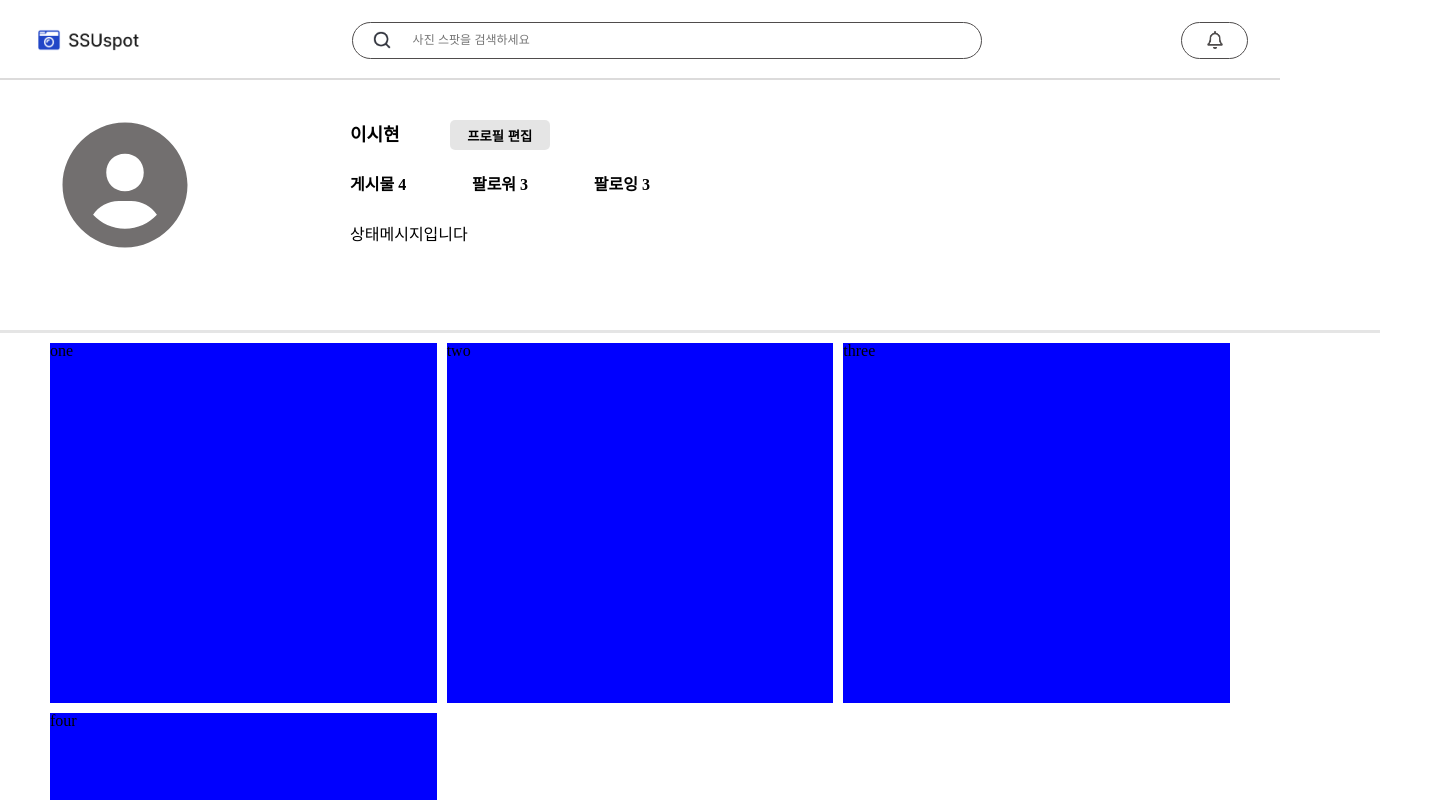
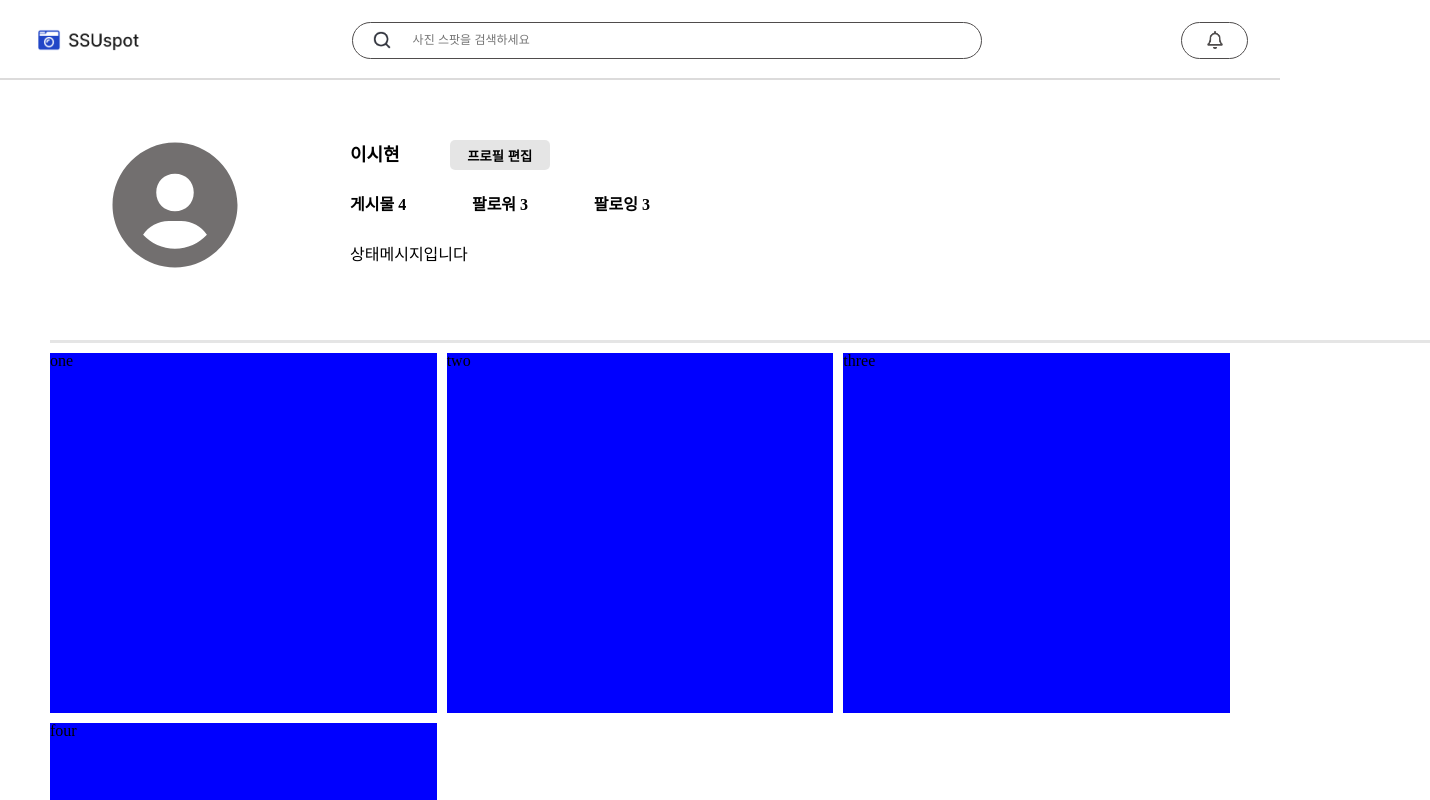
Before and after one commit to SSUspot/SSUspot-front, a Next.js app: page /mypage in a window 1280 px wide. Shown: the top 800 px of the page, 1430 px wide, since content can reach past the window. Built offline with nearby package versions, Linux system fonts and the light colour scheme.

Commit message:
style: update CSS

```diff
--- a/pages/mypage.tsx
+++ b/pages/mypage.tsx
@@ -45,7 +45,8 @@ const Container = styled.div`
   display: flex;
   align-items: center;
   justify-contents: flex-start;
-  padding: 30px 50px 70px 50px;
+  padding: 50px 50px 60px;
+  margin-left: 50px;
   width: 100vw;
   height: 150px;
   border-bottom: solid;
@@ -57,8 +58,7 @@ const ImageBox = styled.div`
   display: flex;
   align-items: center;
   justify-contents: center;
-
-  width: 300px;
+  width: 250px;
   height: 300px;
 `;
 
```
